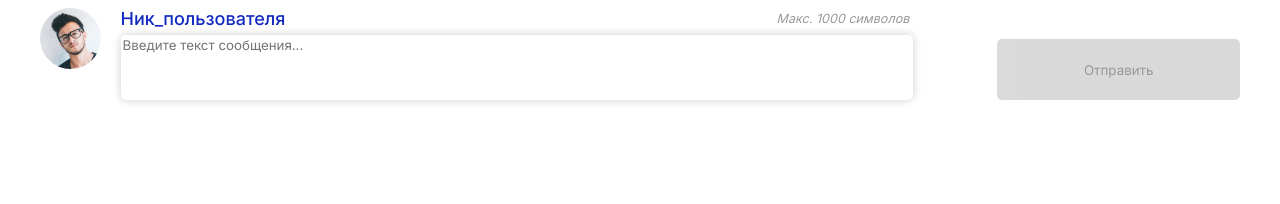
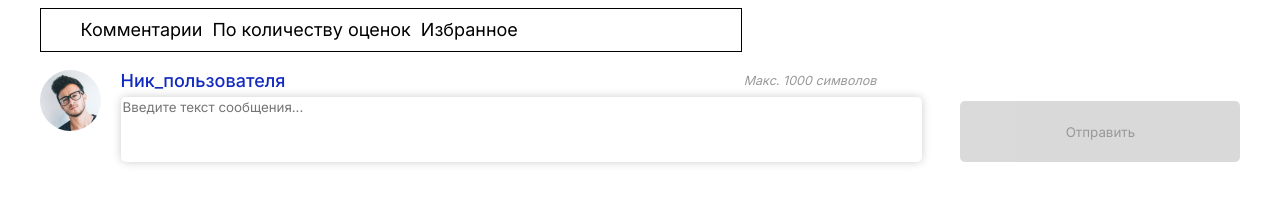
Before and after one commit to Alekssoo/CommentsSystem_TS, a website with bundled scripts: page index.html in a window 1280 px wide. Built offline with nearby package versions, Linux system fonts and the light colour scheme.

Commit message:
changed structure + other fixes

```diff
--- a/index.html
+++ b/index.html
@@ -11,6 +11,17 @@
     <form action="./" class ="comment_form">
         <!-- <label for="name">Имя</label> -->
         <!-- <input type="text" name="name" class="name"> -->
+        <div class="comments">
+            <ul class="comments_params">
+                <li class="comments_params_item">Комментарии</li>
+                <li class="comments_params_item">По количеству оценок</li>
+                <li class="comments_params_item">Избранное</ul>
+            </ul>
+            <!-- <span class="comments_quantity">Комментарии</span>
+            <span class="comments_sort">По количеству оценок</span>
+            <span class="comments_favorites">Избранное</span> -->
+        </div>
+        <span></span>
         <div class="comment_block">
             <div class="comment_photo">
                 <img src="sources/djunbox_3000.png" alt="photo" class="comment_photo_img">
--- a/src/comment.ts
+++ b/src/comment.ts
@@ -120,15 +120,18 @@ export default class MyComment {
             if (!lenComment) {
                 button.setAttribute('disabled', '');
                 lengthComment.textContent = "Макс. 1000 символов"
-                lengthComment.style.color = "#000"
-                lengthComment.style.opacity = "0.4"
+                // lengthComment.style.color = "#000"
+                // lengthComment.style.opacity = "0.4"
+                lengthComment.classList.remove("alarm_text")
                 submitAlert.style.display = "none"
             } else if (lenComment && lenComment > 1000) {
                 button.setAttribute('disabled', '');
                 lengthComment.textContent = `${lenComment}/${this.maxlength}`
-
-                lengthComment.style.color = "#FF0000"
-                lengthComment.style.opacity = "1"
+                // lengthComment.classList.remove("opacity_text")
+                lengthComment.classList.add("alarm_text")
+                // lengthComment.style.color = "#FF0000"
+                // lengthComment.style.opacity = "1"
+                lengthComment.classList.remove("alarm_text")
                 submitAlert.style.display = "inline-block"
                 // lengthComment.parentElement.after.
                 // lengthComment.parentElement.dataset.el = `Слишком длинное сообщение`
--- a/styles/styles.css
+++ b/styles/styles.css
@@ -8,6 +8,22 @@
     font-family: 'Inter', sans-serif;
     font-size: 18px;
     line-height: 22px;
+}
+
+.comments_params {
+
+    display: flex;
+    /* max-width: 1440px; */
+    border: 1px solid black;
+    width: 55%;
+    margin-top: 0;
+    padding-top: 10px;
+    padding-bottom: 10px;
+    list-style: none;
+}
+
+.comments_params_item {
+    margin-right: 10px;
 }
 
 .comment_block {
@@ -79,7 +95,7 @@
 }
 
 .comment {
-    width: 90%;
+    width: 95%;
     font-family: 'Inter', sans-serif;
     box-shadow: 0px 0px 10px rgba(0, 0, 0, 0.2);
     border-radius: 5px;
@@ -95,7 +111,7 @@
 }
 
 .comment_submit {
-    width: 25%;
+    width: 30%;
     display: flex;
     flex-direction: column-reverse;
     justify-content: space-between;
@@ -106,6 +122,7 @@
     font-family: 'Inter', sans-serif;
     border-radius: 5px;
     height: 61px;
+    padding: 0;
 }
 
 .comment_submit_button:enabled {
@@ -122,6 +139,9 @@
 
 .comment_submit_alarm {
     display: none;
+    line-height: 10px;
+    height: 20%;
+    font-size: 11px;
 }
 
 .comment_text {
```
